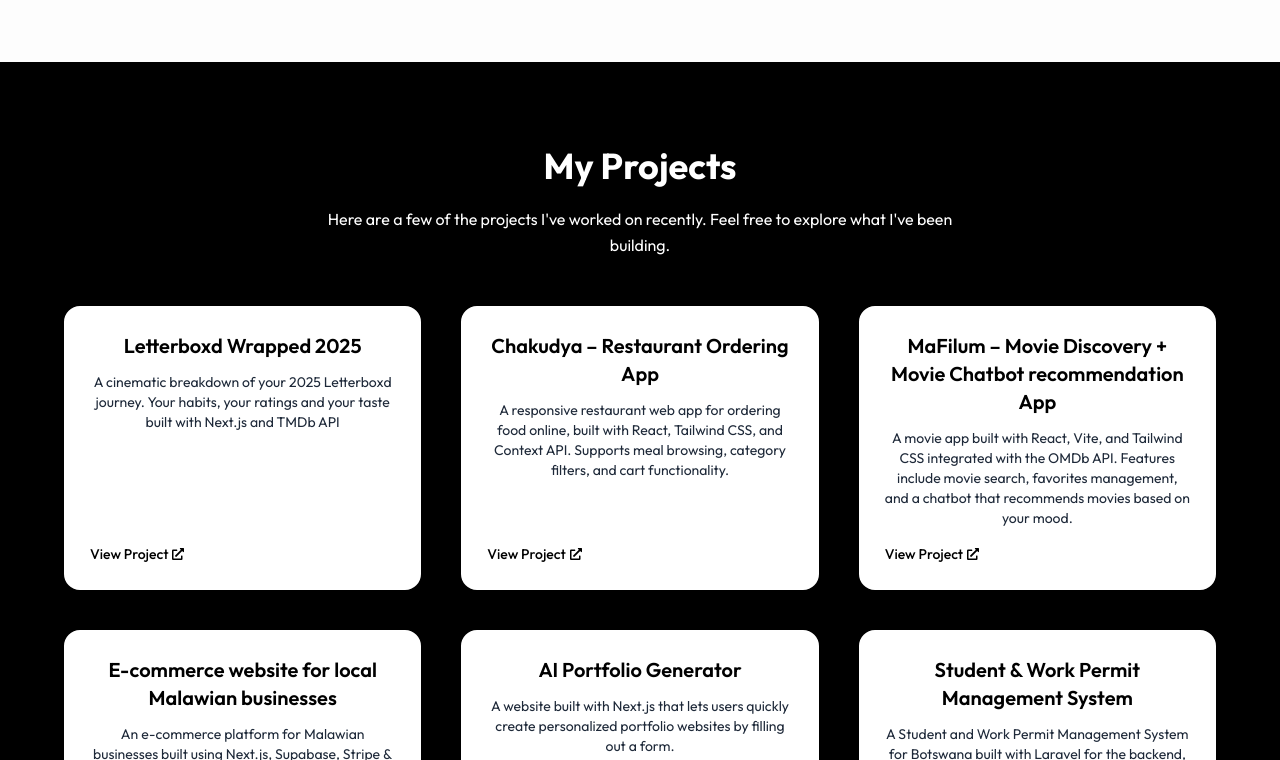
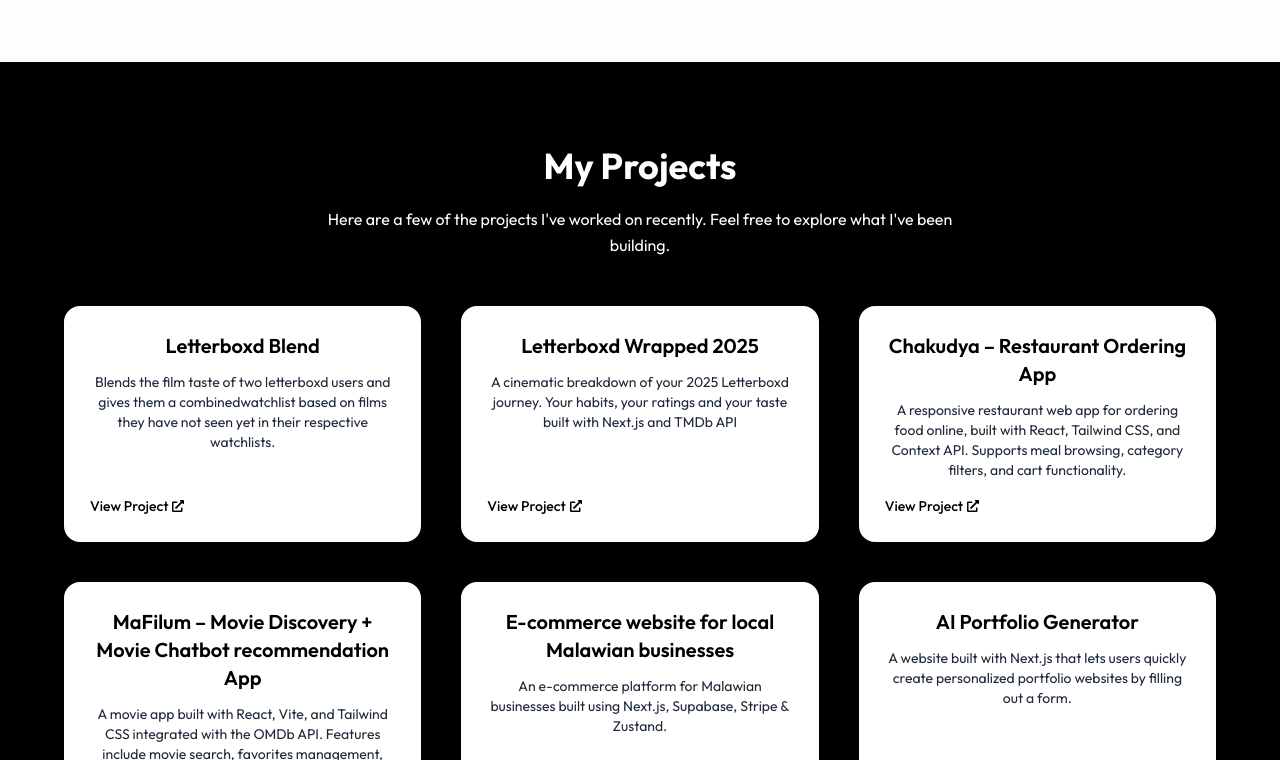
Before and after one commit to Gingaichi/Sichile-Malonje-Portfolio, a Next.js app: page / in a window 1280 px wide. Shown: the part 1547-2307 px from the top of the page. Built offline with nearby package versions, Linux system fonts and the light colour scheme; a web font is replaced by a local one.

Commit message:
Add 'Letterboxd Blend' project details
Added a new project 'Letterboxd Blend' with its description and link.

```diff
--- a/components/MyProjects.jsx
+++ b/components/MyProjects.jsx
@@ -2,6 +2,11 @@
 import { FaExternalLinkAlt } from 'react-icons/fa';
 
 const projects = [
+  {
+  title: " Letterboxd Blend",
+  description: "Blends the film taste of two letterboxd users and gives them a combinedwatchlist based on films they have not seen yet in their respective watchlists.",
+  link: "https://letterboxd-blend-3kn3.vercel.app/"
+  },
   {
   title: " Letterboxd Wrapped 2025",
   description: "A cinematic breakdown of your 2025 Letterboxd journey. Your habits, your ratings and your taste built with Next.js and TMDb API",
```
